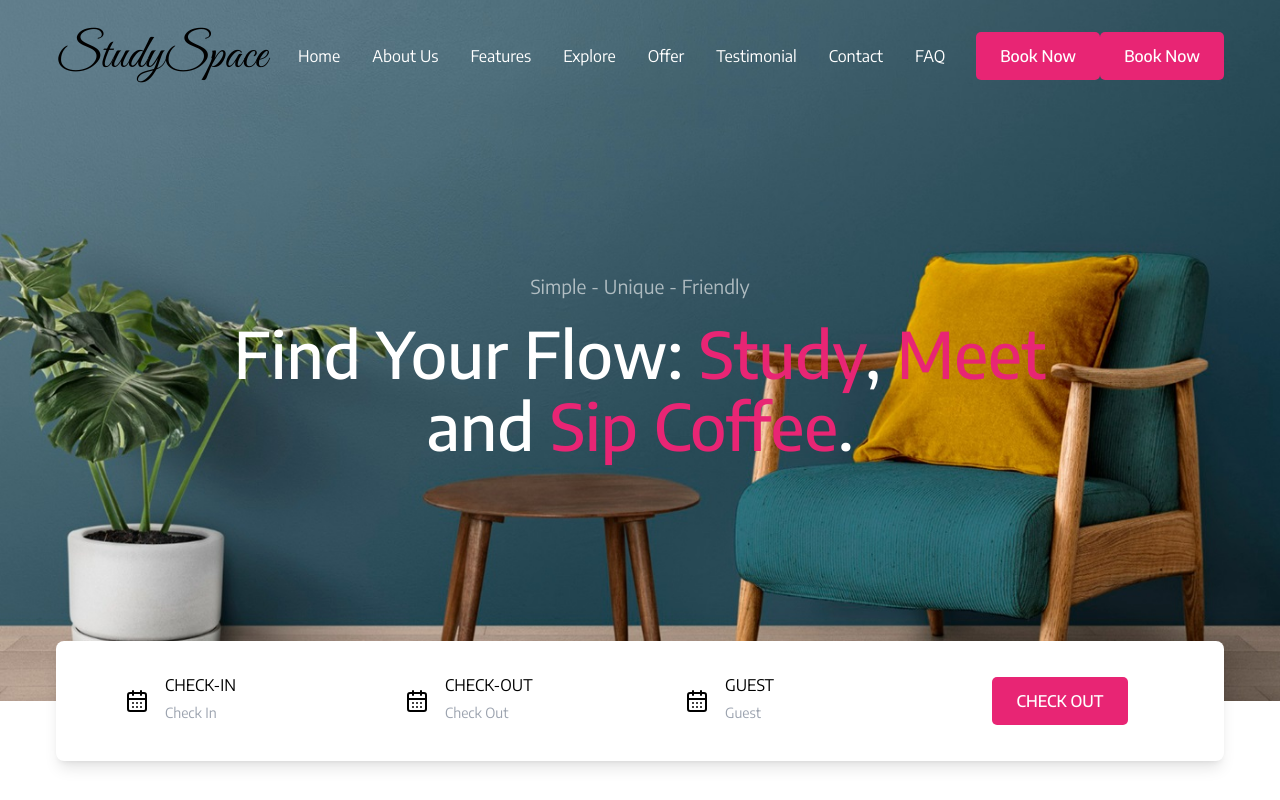
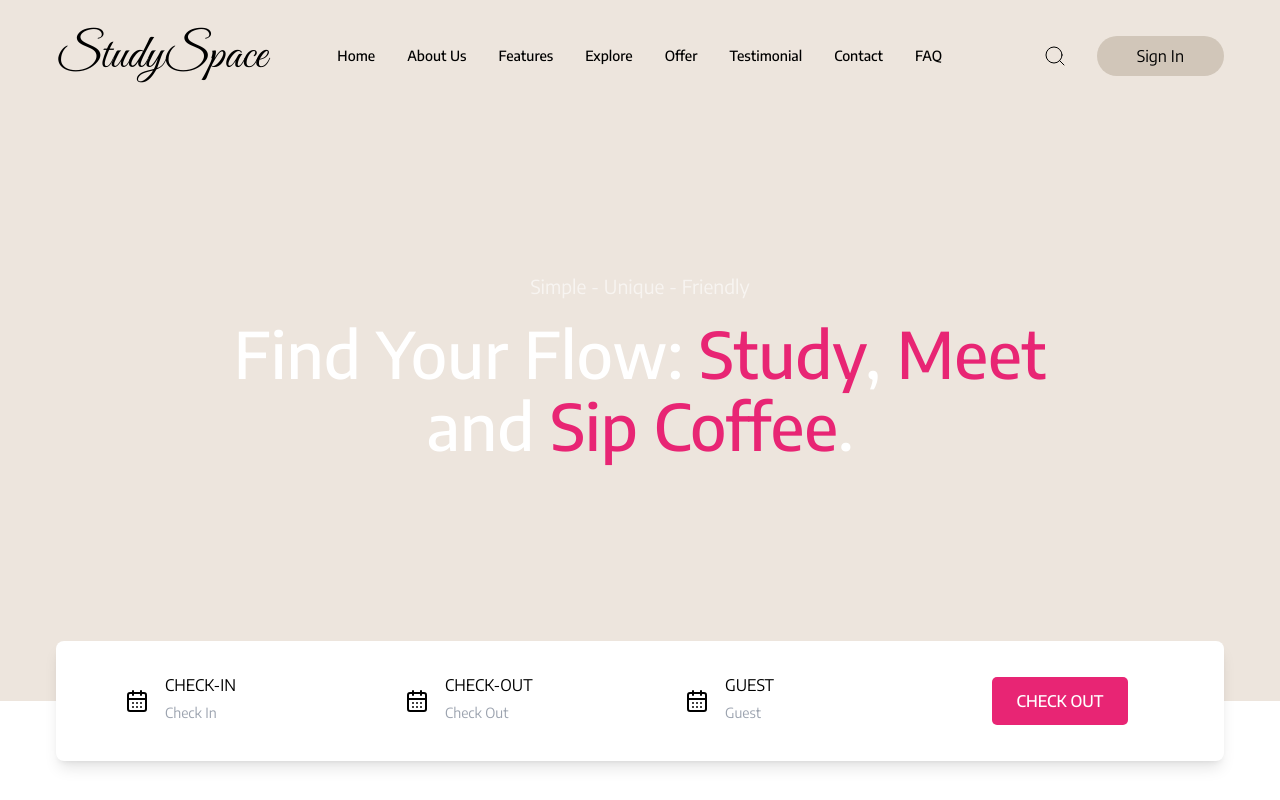
Before and after one commit to ThuongMinhMai/StudySpace, a React (Vite) app: page / in a window 1280 px wide. Shown: the top 800 px of the page. Built offline with nearby package versions, Linux system fonts and the light colour scheme.

Commit message:
fix: header for homepage

```diff
--- /dev/null
+++ b/src/components/global/organisms/HeaderHomePage.css
@@ -0,0 +1,45 @@
+.header {
+    position: relative;
+    margin: 0 auto;
+  }
+
+  nav {
+    position: relative;
+  }
+
+  .search-input {
+    width: 0;
+    height: 40px;
+    padding: 0 40px 0 20px; /* Padding adjusted for the icon */
+    border-radius: 20px;
+    border: 2px solid #fff;
+    background: #fff;
+    color: #333;
+    font-size: 0.9rem;
+    transition: width 0.3s ease-in-out;
+    opacity: 0;
+    outline: none;
+  }
+
+  .search-input.open {
+    width: 200px; /* Adjust width as needed */
+    opacity: 1;
+  }
+
+  .search-input:focus {
+    width: 200px;
+    opacity: 1;
+    outline: none;
+  }
+
+  .search-input::placeholder {
+    color: #333;
+  }
+
+  .search-icon {
+    position: absolute;
+    top: 50%;
+    right: 10px; /* Position inside the input */
+    transform: translateY(-50%);
+    cursor: pointer;
+  }
--- a/src/components/global/organisms/HeaderHomePage.tsx
+++ b/src/components/global/organisms/HeaderHomePage.tsx
@@ -1,9 +1,11 @@
 import { TableOfContents, X } from 'lucide-react'
-import React, { useState } from 'react'
-
+import React, { useEffect, useRef, useState } from 'react'
+import { Search } from 'lucide-react'
+import "./HeaderHomePage.css"
 function HeaderHomePage() {
   const [isMenuOpen, setIsMenuOpen] = useState(false)
-
+  const [isSearchOpen, setIsSearchOpen] = useState(false);
+  const searchRef = useRef<HTMLDivElement | null>(null);
   const handleMenuToggle = () => {
     setIsMenuOpen(!isMenuOpen)
   }
@@ -11,6 +13,25 @@ function HeaderHomePage() {
   const closeMenu = () => {
     setIsMenuOpen(false)
   }
+
+
+
+  const handleSearchToggle = () => {
+    setIsSearchOpen(prev => !prev);
+  };
+
+  const handleClickOutside = (event: MouseEvent) => {
+    if (searchRef.current && !searchRef.current.contains(event.target as Node)) {
+      setIsSearchOpen(false);
+    }
+  };
+
+  useEffect(() => {
+    document.addEventListener('mousedown', handleClickOutside);
+    return () => {
+      document.removeEventListener('mousedown', handleClickOutside);
+    };
+  }, []);
   return (
     <header className='header'>
       <nav className=' '>
@@ -27,55 +48,103 @@ function HeaderHomePage() {
           </div>
         </div>
         <ul
-        className={`list-none absolute w-full p-8 flex flex-col items-center gap-8 bg-[#647C6C]/90 -translate-y-full transition-transform duration-500 z-[-1] nav__links ${isMenuOpen ? 'translate-y-0' : '-translate-y-full'}`}
+          className={`list-none text-sm absolute w-full p-8 flex flex-col items-center gap-8 font-medium bg-[#647C6C]/90 -translate-y-full transition-transform duration-500 z-[-1] nav__links ${isMenuOpen ? 'translate-y-0' : '-translate-y-full'}`}
           id='nav-links'
           onClick={closeMenu}
         >
           <li>
-          <a className='relative isolate pb-2 text-white transition-all duration-300' href='#home'>
+            <a
+              className={`relative isolate pb-2 transition-all duration-300 ${isMenuOpen ? 'text-white' : ''}`}
+              href='#home'
+            >
               Home
             </a>
           </li>
           <li>
-          <a className='relative isolate pb-2 text-white transition-all duration-300' href='#about'>
+            <a
+              className={`relative isolate pb-2 transition-all duration-300 ${isMenuOpen ? 'text-white' : ''}`}
+              href='#about'
+            >
               About Us
             </a>
           </li>
           <li>
-          <a className='relative isolate pb-2 text-white transition-all duration-300' href='#service'>
+            <a
+              className={`relative isolate pb-2 transition-all duration-300 ${isMenuOpen ? 'text-white' : ''}`}
+              href='#service'
+            >
               Features
             </a>
           </li>
 
           <li>
-          <a className='relative isolate pb-2 text-white transition-all duration-300' href='#room'>
+            <a
+              className={`relative isolate pb-2 transition-all duration-300 ${isMenuOpen ? 'text-white' : ''}`}
+              href='#room'
+            >
               Explore
             </a>
           </li>
           <li>
-          <a className='relative isolate pb-2 text-white transition-all duration-300' href='#explore'>
+            <a
+              className={`relative isolate pb-2 transition-all duration-300 ${isMenuOpen ? 'text-white' : ''}`}
+              href='#explore'
+            >
               Offer
             </a>
           </li>
           <li>
-          <a className='relative isolate pb-2 text-white transition-all duration-300' href='#explore'>
+            <a
+              className={`relative isolate pb-2 transition-all duration-300 ${isMenuOpen ? 'text-white' : ''}`}
+              href='#explore'
+            >
               Testimonial
             </a>
           </li>
           <li>
-          <a className='relative isolate pb-2 text-white transition-all duration-300' href='#contact'>
+            <a
+              className={`relative isolate pb-2 transition-all duration-300 ${isMenuOpen ? 'text-white' : ''}`}
+              href='#contact'
+            >
               Contact
             </a>
           </li>
           <li>
-          <a className='relative isolate pb-2 text-white transition-all duration-300' href='#contact'>
+            <a
+              className={`relative isolate pb-2 transition-all duration-300 ${isMenuOpen ? 'text-white' : ''}`}
+              href='#contact'
+            >
               FAQ
             </a>
           </li>
         </ul>
-      <div className='flex'>
-        <button className='btn nav__btn hidden '>Book Now</button>
-        <button className='btn nav__btn hidden'>Book Now</button>
+        <div className='flex  gap-5 justify-center items-center'>
+        <div className='relative' ref={searchRef}>
+            <input
+              type='text'
+              className={`search-input ${isSearchOpen ? 'open' : ''}`}
+              placeholder='Search...'
+            />
+            {/* <Search
+              strokeWidth={1}
+              className='search-icon'
+              onClick={handleSearchToggle}
+            /> */}
+             {isSearchOpen ? (
+              <X
+                strokeWidth={1}
+                className="search-icon"
+                onClick={()=>setIsSearchOpen(false)}
+              />
+            ) : (
+              <Search
+                strokeWidth={1}
+                className="search-icon"
+                onClick={handleSearchToggle}
+              />
+            )}
+          </div>
+          <button className='nav__btn hidden bg-[#D1C6B9] px-10 py-2 rounded-full'>Sign In</button>
         </div>
       </nav>
 
--- a/src/index.css
+++ b/src/index.css
@@ -98,7 +98,7 @@ body {
 }
 
 .header {
-  background-image: url("assets/header.jpg");
+  background-image: url("assets/header.jfif");
   background-position: center center;
   background-size: cover;
   background-repeat: no-repeat;
```
Also changed, not shown: src/assets/header.jfif (added). Lines whose indentation alone changed are shown as unchanged.
